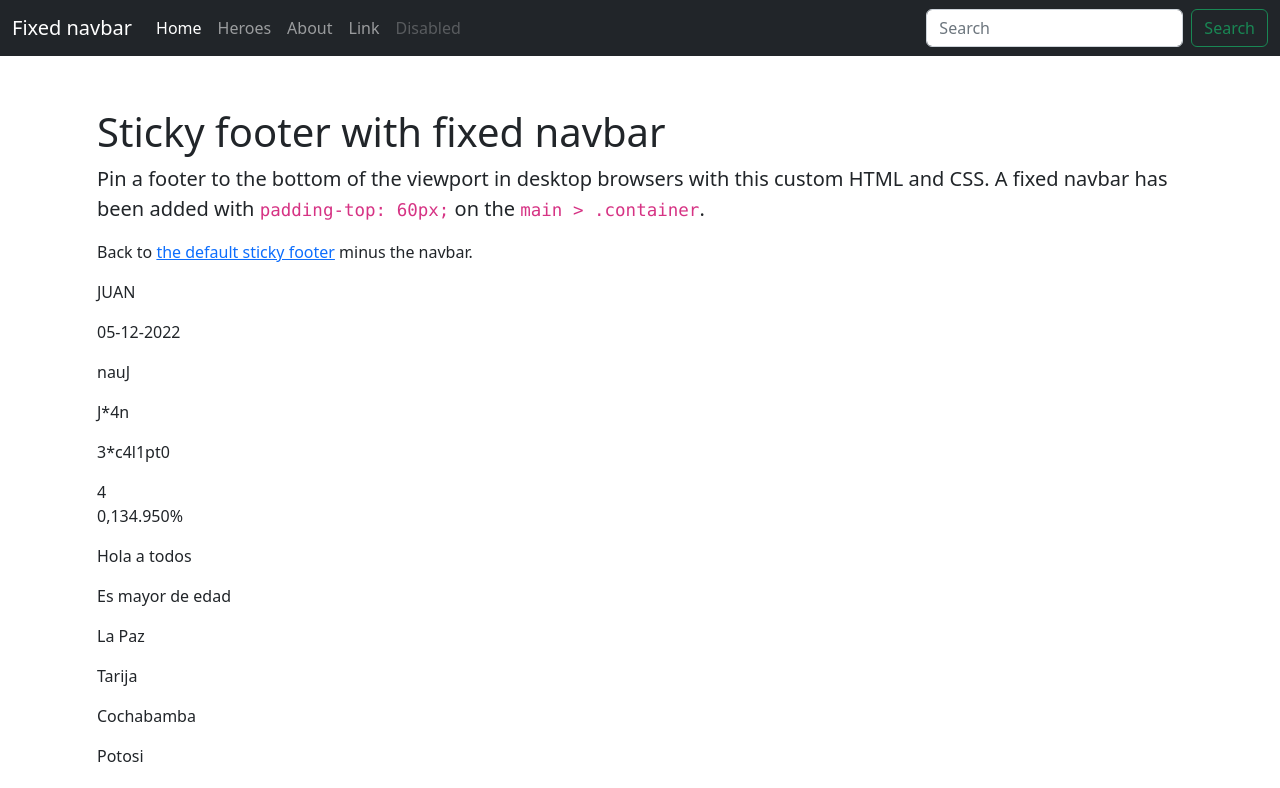
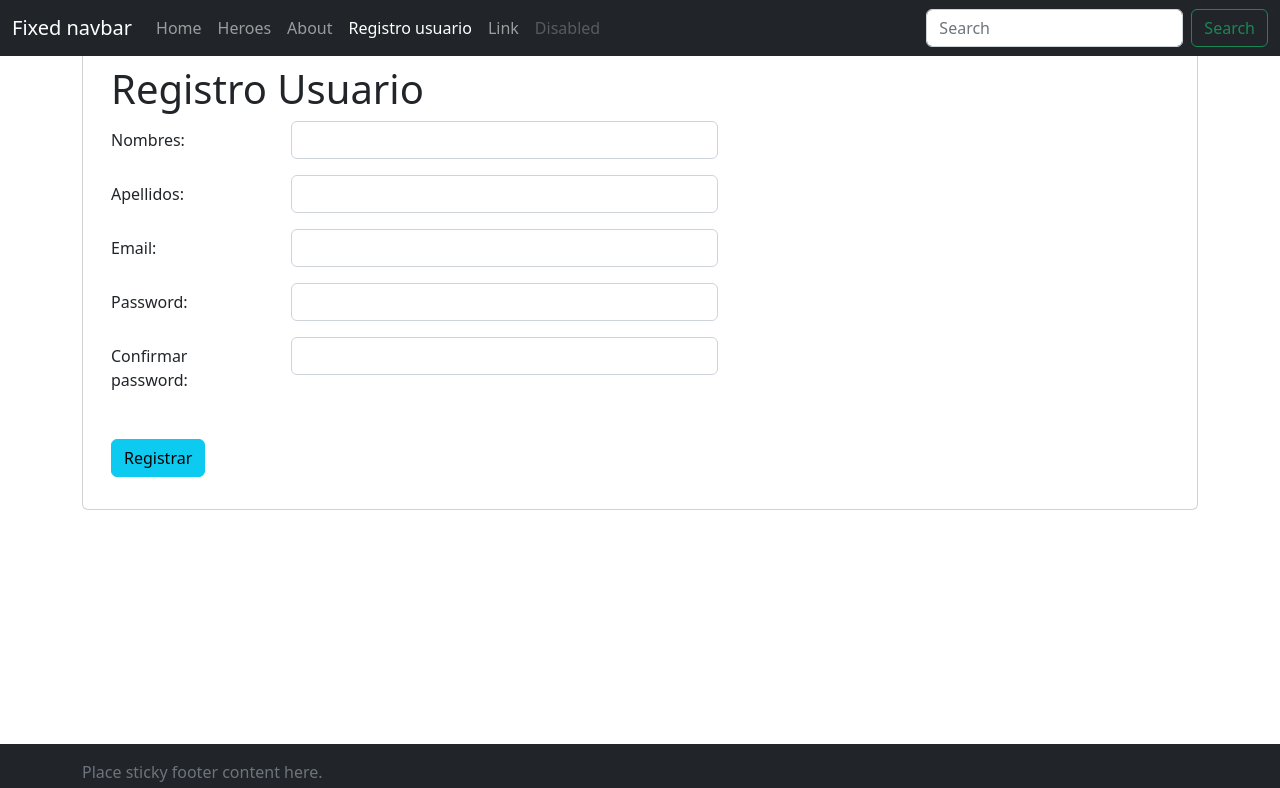
Before and after one commit to borispacex/02Spa, an Angular app: page /register-user in a window 1280 px wide. Before the commit this address led to /home. Shown: the top 788 px of the page. Built offline with nearby package versions, Linux system fonts and the light colour scheme.

Commit message:
formularios

```diff
--- a/src/app/app-routing.module.ts
+++ b/src/app/app-routing.module.ts
@@ -1,3 +1,4 @@
+import { RegisterUserComponent } from './components/register-user/register-user.component';
 import { NgModule } from '@angular/core';
 import { RouterModule, Routes } from '@angular/router';
 import { AboutComponent } from './components/about/about.component';
@@ -6,6 +7,7 @@ import { HeroesComponent } from './components/heroes/heroes.component';
 import { HomeComponent } from './components/home/home.component';
 
 const routes: Routes = [
+  { path: 'register-user', component: RegisterUserComponent },
   { path: 'heroe/:id', component: HeroeComponent },
   { path: 'about', component: AboutComponent },
   { path: 'heroes', component: HeroesComponent },
--- a/src/app/components/header/header.component.html
+++ b/src/app/components/header/header.component.html
@@ -19,6 +19,9 @@
               <a class="nav-link" [routerLink]="['about']" routerLinkActive="active">About</a>
             </li>
             <li class="nav-item">
+              <a class="nav-link" [routerLink]="['register-user']" routerLinkActive="active">Registro usuario</a>
+            </li>
+            <li class="nav-item">
               <a class="nav-link" href="#">Link</a>
             </li>
             <li class="nav-item">
--- /dev/null
+++ b/src/app/components/register-user/register-user.component.html
@@ -0,0 +1,43 @@
+<div class="card container mt-5">
+    <div class="card-body">
+        <h1 class="card-title">Registro Usuario</h1>
+        <form [formGroup]="registroUserForm">
+            <div class="mb-3 row">
+                <label class="col-form-label col-sm-2">Nombres: </label>
+                <div class="col-md-5">
+                    <input type="text" id="nombres" formControlName="nombres" class="form-control">
+                </div>
+            </div>
+            <div class="mb-3 row">
+                <label class="col-form-label col-sm-2">Apellidos: </label>
+                <div class="col-md-5">
+                    <input type="text" id="apellidos" formControlName="apellidos" class="form-control">
+                </div>
+            </div>
+            <div class="mb-3 row">
+                <label class="col-form-label col-sm-2">Email: </label>
+                <div class="col-md-5">
+                    <input type="email" id="email" formControlName="email" class="form-control">
+                </div>
+            </div>
+            <div class="mb-3 row">
+                <label class="col-form-label col-sm-2">Password: </label>
+                <div class="col-md-5">
+                    <input type="password" id="password" formControlName="password" class="form-control">
+                </div>
+            </div>
+            <div class="mb-3 row">
+                <label class="col-form-label col-sm-2">Confirmar password: </label>
+                <div class="col-md-5">
+                    <input type="password" id="confirmarPassword" formControlName="confirmarPassword" class="form-control">
+                </div>
+            </div>
+            <br>
+            <div class="mb-3 row">
+                <div class="col-md-1">
+                    <button type="button" class="btn btn-info" (click)="registrarUser()">Registrar</button>
+                </div>
+            </div>
+        </form>
+    </div>
+</div>
--- /dev/null
+++ b/src/app/components/register-user/register-user.component.ts
@@ -0,0 +1,34 @@
+import { Component, OnInit } from '@angular/core';
+import { FormControl, FormGroup } from '@angular/forms';
+
+@Component({
+  selector: 'app-register-user',
+  templateUrl: './register-user.component.html',
+  styleUrls: ['./register-user.component.css']
+})
+export class RegisterUserComponent implements OnInit {
+
+  registroUserForm!: FormGroup;
+  user!: any;
+
+  constructor() { }
+
+  ngOnInit(): void {
+    this.registroUserForm = new FormGroup({
+      nombres: new FormControl(''),
+      apellidos: new FormControl(''),
+      email: new FormControl(''),
+      password: new FormControl(''),
+      confirmarPassword: new FormControl(''),
+    });
+  }
+
+  registrarUser() {
+    console.log(this.registroUserForm);
+    this.user = this.registroUserForm.value;
+    console.log('Valores de user', this.user);
+  }
+
+
+
+}
```
Also changed, not shown: src/app/app.module.ts (+6 -3 lines), src/app/components/register-user/register-user.component.css (added), 1 other file (tests, documents, lock files or other folders).
